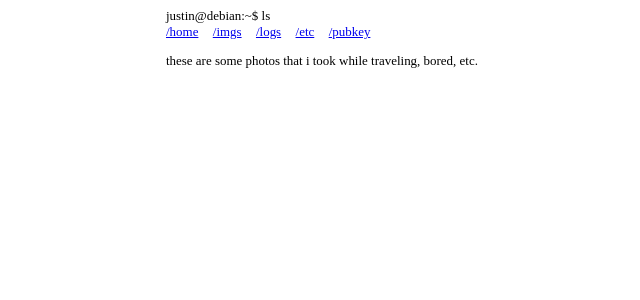
After one commit to jhjhjljl/website, a Python web app: template app/templates/imgs.html in a window 1280 px wide. The commit adds this page. Shown: the top 300 px of the page, without its empty margins (114-754 px from the left). Run offline with Jinja, Linux system fonts and the light colour scheme; the template is opened without the code that fills it, so the values that code supplies are empty; some web fonts are replaced.

Commit message:
Add a dummy page.

```diff
--- /dev/null
+++ b/app/templates/imgs.html
@@ -0,0 +1,4 @@
+{% extends "layouts/base.html" %}
+{% block main %}
+<p>these are some photos that i took while traveling, bored, etc.</p>
+{% endblock %}
--- a/app/templates/layouts/base.html
+++ b/app/templates/layouts/base.html
@@ -10,6 +10,26 @@
 </head>
 <body>
 	<header>
+		<code>justin@debian:~$ ls</code>
+		<nav>
+			<ul style="list-style-type: none; display: flex; gap: 1rem; margin: 0; padding: 0;">
+				<li>
+					<a href="/">/home</a>
+				</li>
+				<li>
+					<a href="/imgs">/imgs</a>
+				</li>
+				<li>
+					<a href="/logs">/logs</a>
+				</li>
+				<li>
+					<a href="/etc">/etc</a>
+				</li>
+				<li>
+					<a href="/pubkey">/pubkey</a>
+				</li>
+			</ul>
+		</nav>
 	</header>
 	<main>
 		{% block main %}
```
Also changed, not shown: app/routers/index.py (+8 -0 lines), app/templates/index.html (+0 -20 lines).
